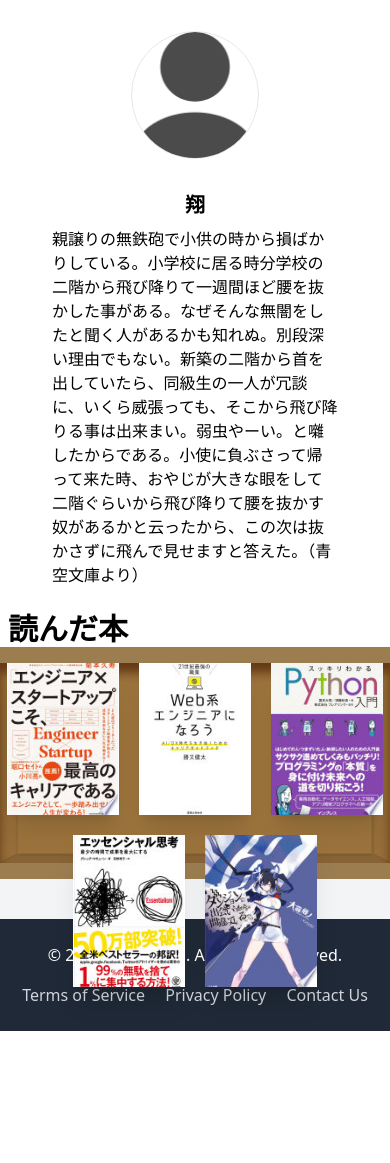
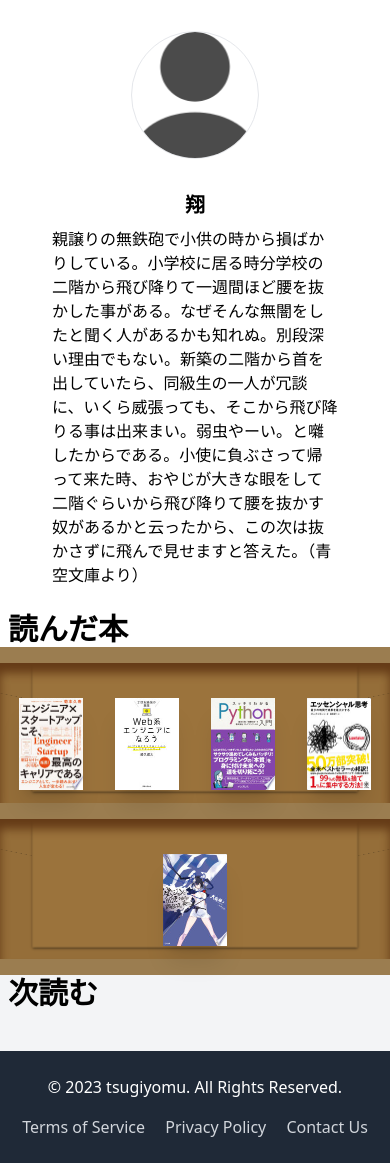
Before and after one commit to yabuki829/bookreview, a Django app: page /accounts/ in a window 390 px wide. Shown: the part 117-1280 px from the top of the page. Before the commit the page ends 1148 px from the top, so only its background shows below. Run offline with Django 3.2, Linux system fonts and the light colour scheme; a user stored in the database is signed in; data comes from the database, SQL or seed files in the repository; both versions use the stored data as it was after the commit; some libraries are stand-ins or nearby versions.

Commit message:
本棚修正

```diff
--- a/accounts/templates/mypage.html
+++ b/accounts/templates/mypage.html
@@ -30,10 +30,11 @@
   {% comment %} https://incodethismeans.com/building-a-book-shelf-with-html-and-css {% endcomment %}
 
 
-   <h3 class="text-3xl font-bold ml-2">読んだ本</h3>
+  <h3 class="text-3xl font-bold ml-2 r ">読んだ本</h3>
+   <div class="floor-thickness">   </div>
+  {% for review_chunk in review_chunks %}
 
    <section class="bookshelf">
-    <div class="floor-thickness"></div>
     <div class="container-book">
       <div class="cuboid">
         <div class="cuboid__face cuboid__face--bottom"></div>
@@ -44,18 +45,10 @@
         <div class="cuboid__face cuboid__face--top"></div>
       </div>
     </div>
+    <div class="books-container flex flex-wrap">
+      {% for review in review_chunk %}
 
-
-    <div class="books-container flex flex-wrap justify-center gap-5">
-
-
-
-      {% for review in reviews %}
-
-
-      {% if forloop.counter|divisibleby:3 and not forloop.first %}
-      {% endif %}
-      <div class="book bg-white overflow-hidden shadow-xl transform hover:scale-105 duration-300">
+      <div class="book overflow-hidden shadow-xl transform hover:scale-105 duration-300">
         <a href="{% url 'book_detail' review.book.id %}">
           <img class="w-full h-40 object-cover" src="{{ review.book.image.url }}" alt="{{ review.book.title }}">
         </a>
@@ -64,11 +57,11 @@
       <p class="text-center">読んだ本はまだありません。</p>
     {% endfor %}
     </div>
-
     <div class="floor-thickness"></div>
   </section>
-
-
+  {% endfor %}
+  </div>
+  <h3 class="text-3xl font-bold ml-2">次読む</h3>
 </div>
 
 {% endblock %}
--- a/accounts/views.py
+++ b/accounts/views.py
@@ -72,11 +72,14 @@
         profile = Profile.objects.get(user=request.user)
 
         # ユーザーのレビュー一覧を取得
+
+        book_count_per_bookshelf = 4
         reviews = Review.objects.filter(user=profile).select_related('book')
-
+        review_chunks = [reviews[i:i + book_count_per_bookshelf] for i in range(0, len(reviews), book_count_per_bookshelf)]
+        print(review_chunks)
         context = {
             'profile': profile,
-            'reviews': reviews
+           'review_chunks': review_chunks
         }
 
         return render(request, 'mypage.html', context)
--- a/api/templates/about.html
+++ b/api/templates/about.html
@@ -2,10 +2,5 @@
 
 
 {% block content %}
-
-
-</div>
-
-
   <h1>ツギヨムとは次に読む本を探すSNSサービスです</h1>
 {% endblock %}
--- a/review/templates/index.html
+++ b/review/templates/index.html
@@ -7,7 +7,7 @@
     {% for review in reviews %}
     <div class="w-full md:w-1/3 px-2 mb-4">
 
-      <a href="{% url 'book_detail' review.book.id %}#reviews" class="block bg-white rounded shadow-md overflow-hidden hover:shadow-lg transition-shadow flex p-5">
+      <a href="{% url 'book_detail' review.book.id %}#reviews" class="hover:scale-105 block bg-white rounded shadow-md overflow-hidden hover:shadow-lg transition-shadow flex p-5">
         <img class="md:w-1/3 shadow-2xl object-cover border-2" src="{{ review.book.image.url }}" alt="{{ review.book.title }}" style="height: 200px; width: auto;">
         <div class="p-3 md:w-2/3 flex flex-col items-center">
           <h2 class="font-bold text-lg mb-2">{{ review.book.title }}</h2>
--- a/static/css/book.css
+++ b/static/css/book.css
@@ -1,5 +1,5 @@
 :root {
-  --height: 200px;
+  --height:200px;
   --width: 100%;
   --depth: 200px;
   --color-shelf-back-panel: #a17941;
@@ -17,7 +17,7 @@
 .container-book {
   width: var(--width);
   height: var(--height);
-  perspective: 2000px;
+  perspective: 1000px;
   overflow: hidden;
   background-color: var(--color-shelf-side-panel);
   position: absolute;
@@ -69,7 +69,7 @@
   display: flex;
   justify-content: center;
   align-items: flex-end;
-  gap: 3rem;
+  gap: 2rem;
   position: relative;
   height: var(--height);
   padding-bottom: 0.8rem;
@@ -80,7 +80,7 @@
 .book {
   height: calc(var(--height) - 3rem);
   width: 7rem;
-  background: white;
+  /* background: white; */
   display: flex;
   justify-content: center;
   align-items: center;
@@ -92,3 +92,29 @@
   width: 100%;
   background: var(--color-shelf-bottom-panel-front);
 }
+.floor-thickness-title {
+  width: 100%;
+  background: var(--color-shelf-bottom-panel-front);
+}
+
+@media (max-width: 600px) {
+  :root {
+    --height: 140px;
+  }
+
+  .book {
+    width: 4rem;
+  }
+
+  .book img {
+    width: 100%;
+    height: auto;
+    object-fit: cover;
+  }
+
+  .cuboid__face {
+    font-size: 1.5rem;
+  }
+
+  /* その他の本棚のサイズやスタイルを調整 */
+}
```
Also changed, not shown: api/templates/details.html (+9 -3 lines), db.sqlite3, media/books/images/9784815613716.jpg (added).
